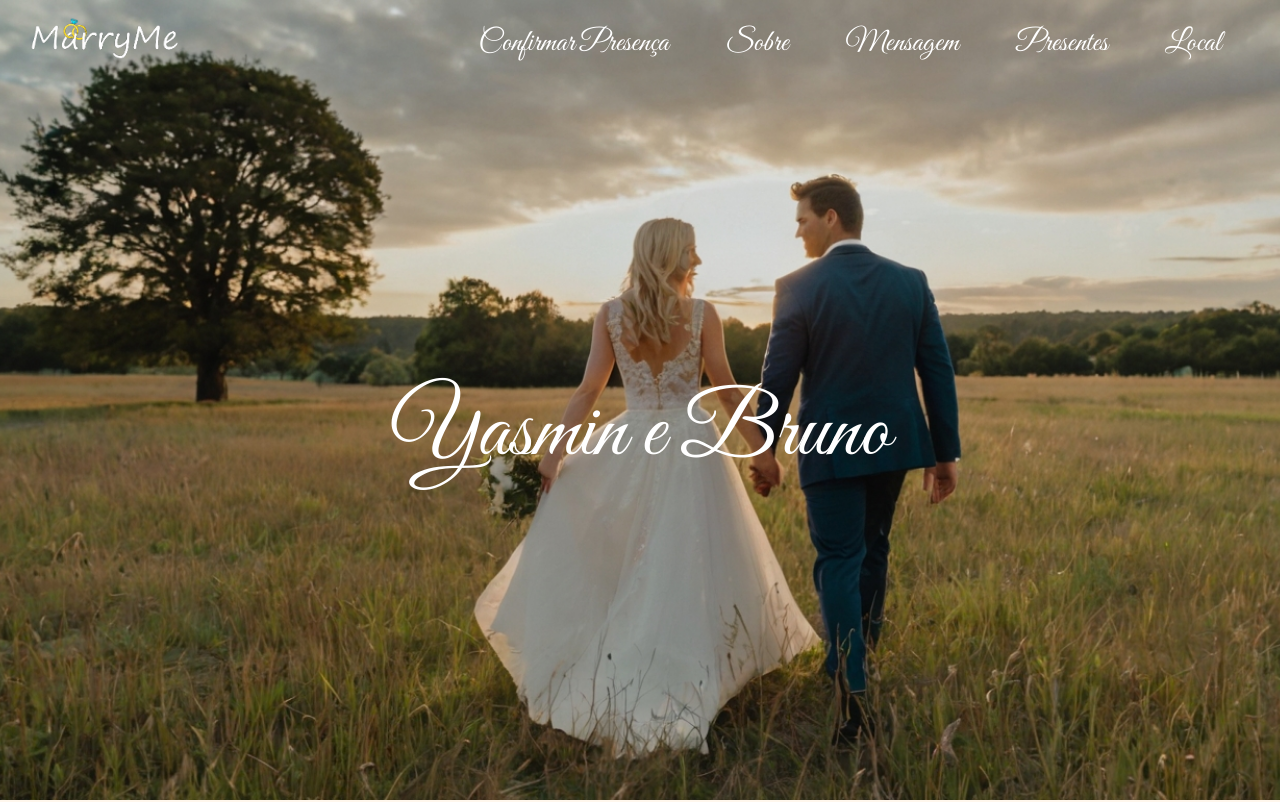
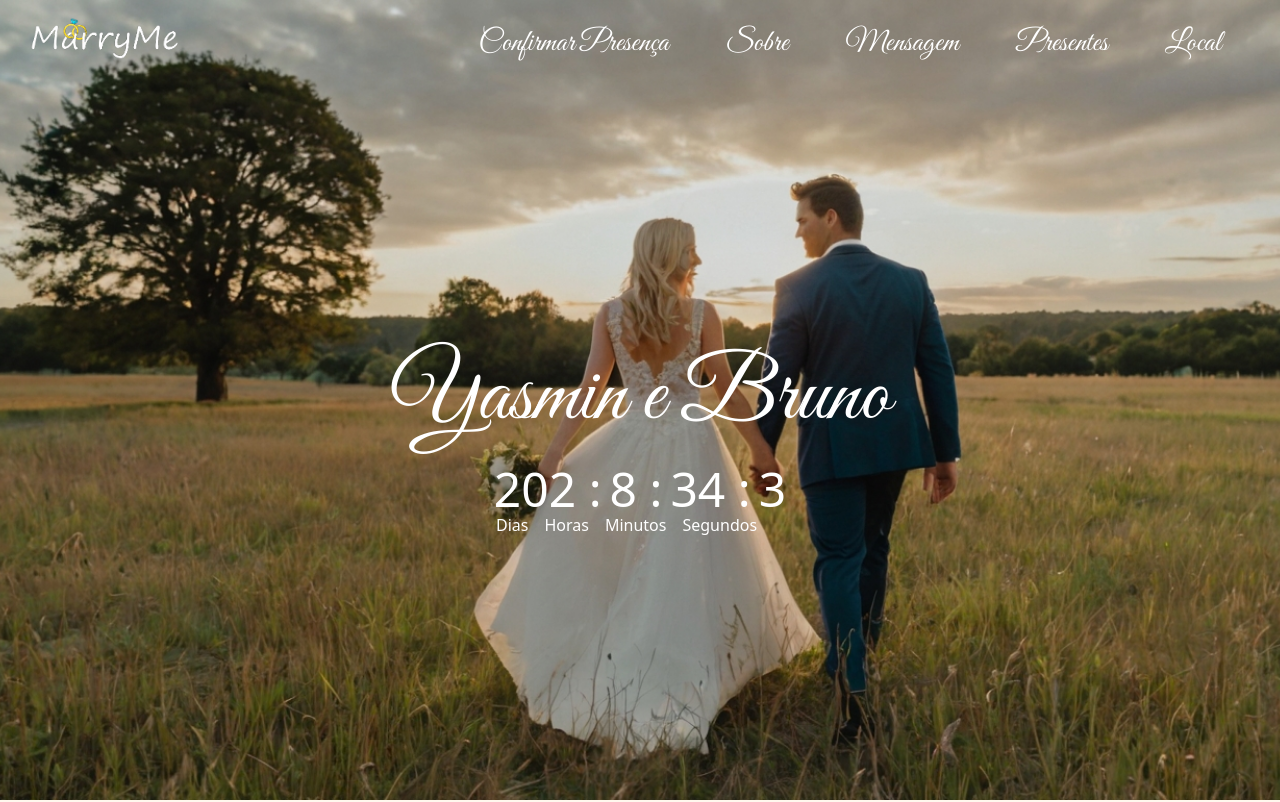
Before and after one commit to MatheusRisatti/tcc-marryme, a React (Vite) app: page / in a window 1280 px wide. Shown: the top 802 px of the page. Built offline with nearby package versions, Linux system fonts and the light colour scheme; data requests are answered from the project's data file.

Commit message:
feat: adiciona função de contador

```diff
--- a/package.json
+++ b/package.json
@@ -31,7 +31,7 @@
     "tailwindcss-animate": "^1.0.7"
   },
   "devDependencies": {
-    "@types/node": "^22.5.0",
+    "@types/node": "^22.5.2",
     "@types/react": "^18.2.66",
     "@types/react-dom": "^18.2.22",
     "@typescript-eslint/eslint-plugin": "^7.2.0",
@@ -42,7 +42,7 @@
     "eslint-plugin-react-hooks": "^4.6.0",
     "eslint-plugin-react-refresh": "^0.4.6",
     "globals": "^15.9.0",
-    "postcss": "^8.4.41",
+    "postcss": "^8.4.44",
     "tailwindcss": "^3.4.10",
     "typescript": "^5.2.2",
     "typescript-eslint": "^8.0.0",
--- a/src/template1/Template.tsx
+++ b/src/template1/Template.tsx
@@ -6,13 +6,13 @@ import { Location } from './components/location'
 import '../global.css'
 import { Footer } from './components/footer'
 import { Confirm } from './components/confirm'
-// import carrossel1 from './assets/img/carossel1.png'
 
 export function App() {
+
   return (
     <>
       <Home />
-      <About />
+      <About  />
       <Gift />
       <Message />
       <Confirm />
--- /dev/null
+++ b/src/template1/components/counter/index.tsx
@@ -0,0 +1,37 @@
+import { useEffect, useState } from 'react';
+
+export function Counter (eventDate: string) {
+  const calculateTimeLeft = () => {
+    const difference = new Date(eventDate).getTime() - new Date().getTime();
+
+    let timeLeft = {
+      days: 0,
+      hours: 0,
+      minutes: 0,
+      seconds: 0,
+    };
+
+    if (difference > 0) {
+      timeLeft = {
+        days: Math.floor(difference / (1000 * 60 * 60 * 24)),
+        hours: Math.floor((difference / (1000 * 60 * 60)) % 24),
+        minutes: Math.floor((difference / 1000 / 60) % 60),
+        seconds: Math.floor((difference / 1000) % 60),
+      };
+    }
+
+    return timeLeft;
+  };
+
+  const [timeLeft, setTimeLeft] = useState(calculateTimeLeft());
+
+  useEffect(() => {
+    const timer = setTimeout(() => {
+      setTimeLeft(calculateTimeLeft());
+    }, 1000);
+
+    return () => clearTimeout(timer);
+  }, [timeLeft, eventDate]);
+
+  return timeLeft;
+}
--- a/src/template1/components/header/index.tsx
+++ b/src/template1/components/header/index.tsx
@@ -3,6 +3,7 @@ import '../../../global.css'
 import logo from '@/assets/img/logo.png'
 
 export function Header() {
+
 
     return (
         <>
--- a/src/template1/components/home/index.tsx
+++ b/src/template1/components/home/index.tsx
@@ -1,20 +1,37 @@
 import { Header } from "../header";
 import '../../../global.css'
 import './home.css'
+import { Counter } from "../counter";
 
-export function Home(){
-    return(
+export function Home() {
+    const eventDate = '2024-12-31T23:59:59';
+    const { days, hours, minutes, seconds } = Counter(eventDate);
+
+    return (
         <>
             <div className="home">
                 <header>
                     <Header />
                 </header>
 
-            <div className="home-title">
+                <div className="home-title flex flex-col">
                     <h1>Yasmin e Bruno</h1>
+                    <div className="flex flex-col justify-center items-center w-96">
+                        <div className="flex gap-2">
+                            <h2 className="text-5xl">{days} :</h2>
+                            <h2 className="text-5xl">{hours} :</h2>
+                            <h2 className="text-5xl">{minutes} :</h2>
+                            <h2 className="text-5xl">{seconds}</h2>
                         </div>
-
+                        <div className="flex gap-4 items-center w-3/4">
+                            <h1>Dias</h1>
+                            <h1>Horas</h1>
+                            <h1>Minutos</h1>
+                            <h1>Segundos</h1>
+                        </div>
+                    </div>
+                </div>
             </div>
         </>
-    )
+    );
 }
```
Also changed, not shown: 1 other file (tests, documents, lock files or other folders). Lines whose indentation alone changed are shown as unchanged.
